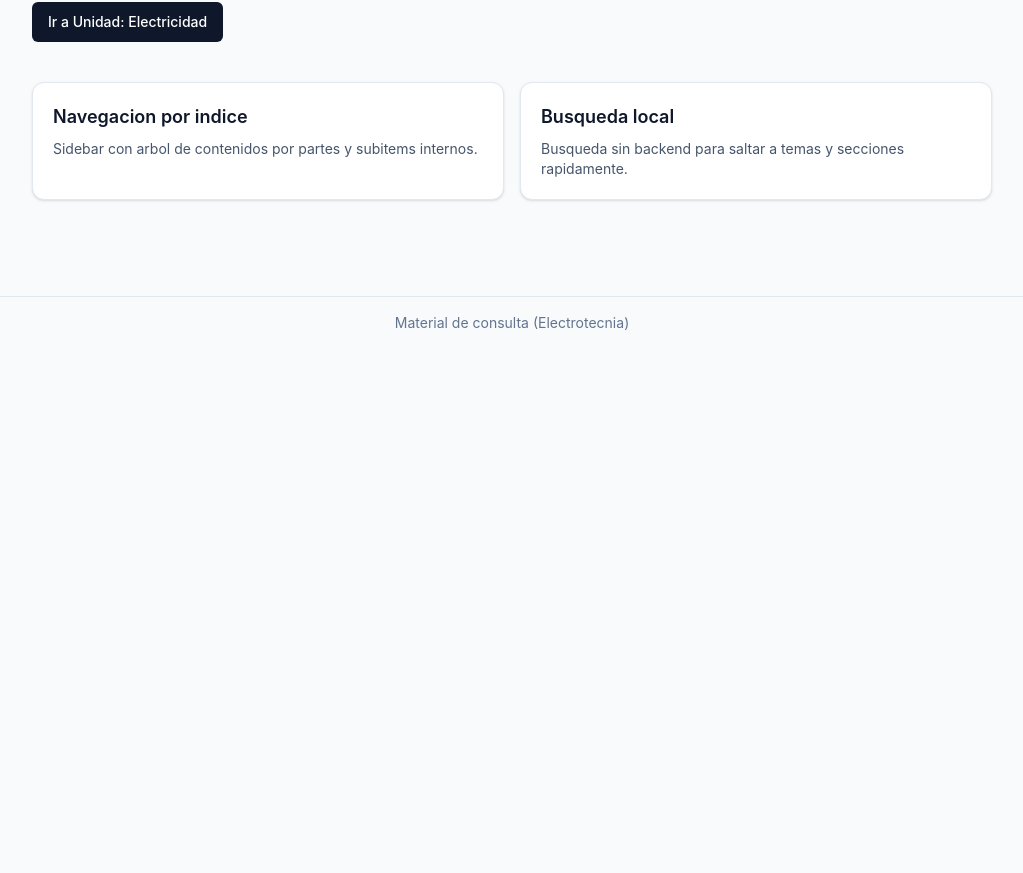
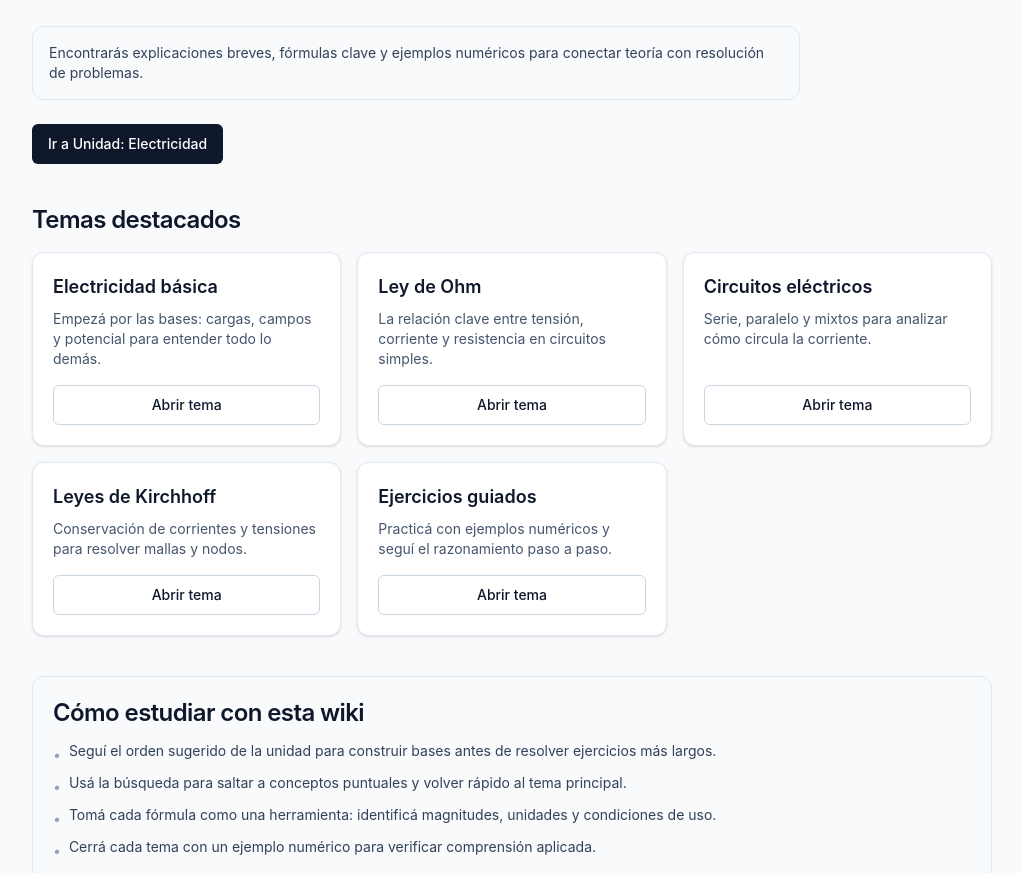
Before and after one commit to Teksi75/electrotecnia-web-next, a Next.js app: page / in a window 1280 px wide. Shown: the part 295-1168 px from the top of the page, without its empty margins (128-1151 px from the left). Before the commit the page ends 800 px from the top, so only its background shows below. Built offline with nearby package versions, Linux system fonts and the light colour scheme; no server answers.

Commit message:
feat(home): mejorar orientación y accesos destacados

```diff
--- a/src/app/page.tsx
+++ b/src/app/page.tsx
@@ -3,35 +3,104 @@ import Link from "next/link";
 import { Badge } from "@/components/ui/Badge";
 import { Button } from "@/components/ui/Button";
 import { Card } from "@/components/ui/Card";
+import { getTopicBySlug } from "@/lib/nav";
+
+type FeaturedTopic = {
+  title: string;
+  description: string;
+  fallbackHref: string;
+  slug: string;
+};
+
+const featuredTopics: FeaturedTopic[] = [
+  {
+    title: "Electricidad básica",
+    description: "Empezá por las bases: cargas, campos y potencial para entender todo lo demás.",
+    slug: "metodos-electrificacion",
+    fallbackHref: "/unidad/electricidad/metodos-electrificacion",
+  },
+  {
+    title: "Ley de Ohm",
+    description: "La relación clave entre tensión, corriente y resistencia en circuitos simples.",
+    slug: "ley-de-ohm",
+    fallbackHref: "/unidad/electricidad/ley-de-ohm",
+  },
+  {
+    title: "Circuitos eléctricos",
+    description: "Serie, paralelo y mixtos para analizar cómo circula la corriente.",
+    slug: "circuitos-electricos",
+    fallbackHref: "/unidad/electricidad/circuitos-electricos",
+  },
+  {
+    title: "Leyes de Kirchhoff",
+    description: "Conservación de corrientes y tensiones para resolver mallas y nodos.",
+    slug: "leyes-de-kirchhoff",
+    fallbackHref: "/unidad/electricidad/leyes-de-kirchhoff",
+  },
+  {
+    title: "Ejercicios guiados",
+    description: "Practicá con ejemplos numéricos y seguí el razonamiento paso a paso.",
+    slug: "potencia-electrica",
+    fallbackHref: "/unidad/electricidad/potencia-electrica",
+  },
+];
+
+const studyTips = [
+  "Seguí el orden sugerido de la unidad para construir bases antes de resolver ejercicios más largos.",
+  "Usá la búsqueda para saltar a conceptos puntuales y volver rápido al tema principal.",
+  "Tomá cada fórmula como una herramienta: identificá magnitudes, unidades y condiciones de uso.",
+  "Cerrá cada tema con un ejemplo numérico para verificar comprensión aplicada.",
+];
 
 export default function HomePage() {
   return (
-    <main className="mx-auto w-full max-w-5xl px-4 py-12 sm:px-6 lg:px-8">
+    <main className="mx-auto w-full max-w-5xl space-y-10 px-4 py-12 sm:px-6 lg:px-8">
       <section className="space-y-6">
         <Badge>Unidad activa</Badge>
         <h1 className="text-3xl font-bold tracking-tight sm:text-4xl">Consulta de Electrotecnia</h1>
-        <p className="max-w-2xl text-slate-600 dark:text-slate-300">
-          Wiki/apunte rapido para estudiar la unidad de Electricidad con indice por temas, busqueda local y
-          navegacion por orden.
+        <p className="max-w-3xl text-slate-600 dark:text-slate-300">
+          Esta wiki está pensada para estudiantes que necesitan entender, repasar y practicar Electricidad de forma
+          ordenada. Podés recorrerla en secuencia como curso breve o usarla como apunte rápido por tema.
         </p>
+        <div className="max-w-3xl rounded-xl border border-slate-200 bg-slate-50 p-4 text-sm text-slate-700 dark:border-slate-800 dark:bg-slate-900 dark:text-slate-300">
+          Encontrarás explicaciones breves, fórmulas clave y ejemplos numéricos para conectar teoría con resolución de
+          problemas.
+        </div>
         <Button asChild>
           <Link href="/unidad/electricidad">Ir a Unidad: Electricidad</Link>
         </Button>
       </section>
 
-      <section className="mt-10 grid gap-4 sm:grid-cols-2">
-        <Card>
-          <h2 className="text-lg font-semibold">Navegacion por indice</h2>
-          <p className="mt-2 text-sm text-slate-600 dark:text-slate-300">
-            Sidebar con arbol de contenidos por partes y subitems internos.
-          </p>
-        </Card>
-        <Card>
-          <h2 className="text-lg font-semibold">Busqueda local</h2>
-          <p className="mt-2 text-sm text-slate-600 dark:text-slate-300">
-            Busqueda sin backend para saltar a temas y secciones rapidamente.
-          </p>
-        </Card>
+      <section className="space-y-4">
+        <h2 className="text-2xl font-semibold tracking-tight">Temas destacados</h2>
+        <div className="grid gap-4 sm:grid-cols-2 lg:grid-cols-3">
+          {featuredTopics.map((item) => {
+            const topic = getTopicBySlug(item.slug);
+            const href = topic?.href ?? item.fallbackHref;
+
+            return (
+              <Card key={item.slug} className="flex h-full flex-col">
+                <h3 className="text-lg font-semibold">{item.title}</h3>
+                <p className="mt-2 flex-1 text-sm text-slate-600 dark:text-slate-300">{item.description}</p>
+                <Button asChild variant="outline" className="mt-4 w-full justify-center">
+                  <Link href={href}>Abrir tema</Link>
+                </Button>
+              </Card>
+            );
+          })}
+        </div>
+      </section>
+
+      <section className="space-y-3 rounded-xl border border-slate-200 p-5 dark:border-slate-800">
+        <h2 className="text-2xl font-semibold tracking-tight">Cómo estudiar con esta wiki</h2>
+        <ul className="space-y-2 text-sm text-slate-700 dark:text-slate-300">
+          {studyTips.map((tip) => (
+            <li key={tip} className="flex gap-2">
+              <span aria-hidden="true" className="mt-1 text-slate-400">•</span>
+              <span>{tip}</span>
+            </li>
+          ))}
+        </ul>
       </section>
     </main>
   );
```
